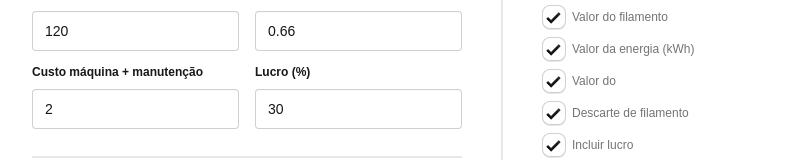
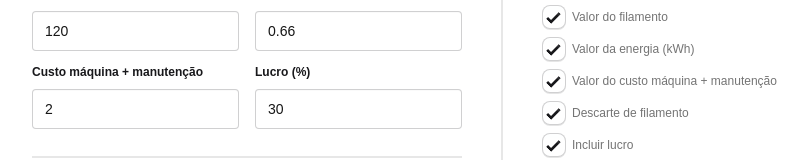
Before and after one commit to YasminCastro/3d-priting-calculator, a Next.js app: page / in a window 1280 px wide. Shown: the part 210-370 px from the top of the page, without its empty margins (193-1003 px from the left). Built offline with nearby package versions, Linux system fonts and the light colour scheme.

Commit message:
refactor: rollback label

```diff
--- a/src/components/RightSide/index.tsx
+++ b/src/components/RightSide/index.tsx
@@ -46,7 +46,7 @@ const RightSide = ({ values, setValues }: IProps) => {
               setValues({ ...values, includeMachineCost: target.checked })
             }
           />
-          Valor do
+          Valor do custo máquina + manutenção
         </label>
       </fieldset>
       <fieldset className="fieldset">
```
